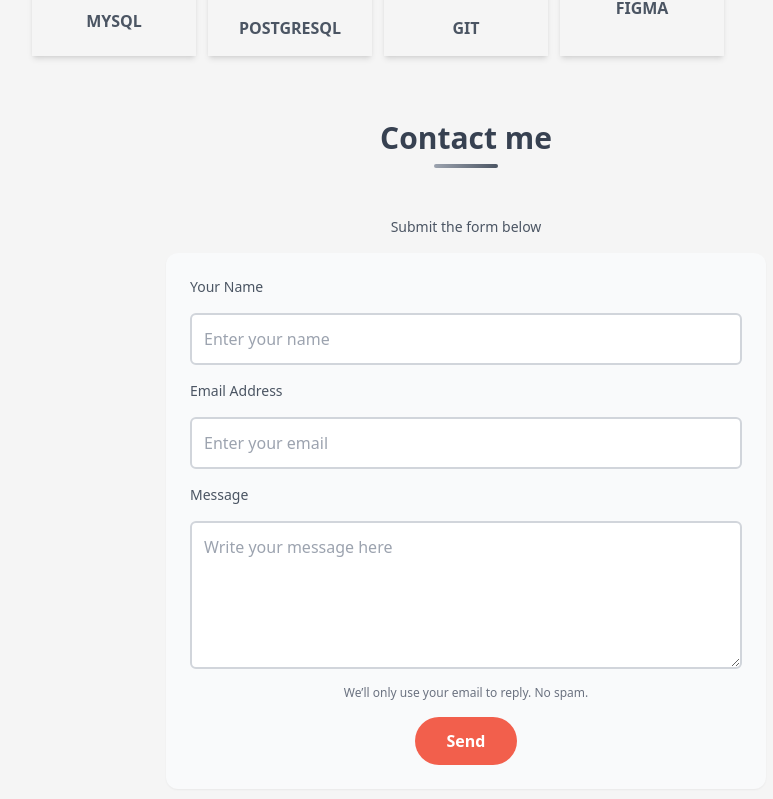
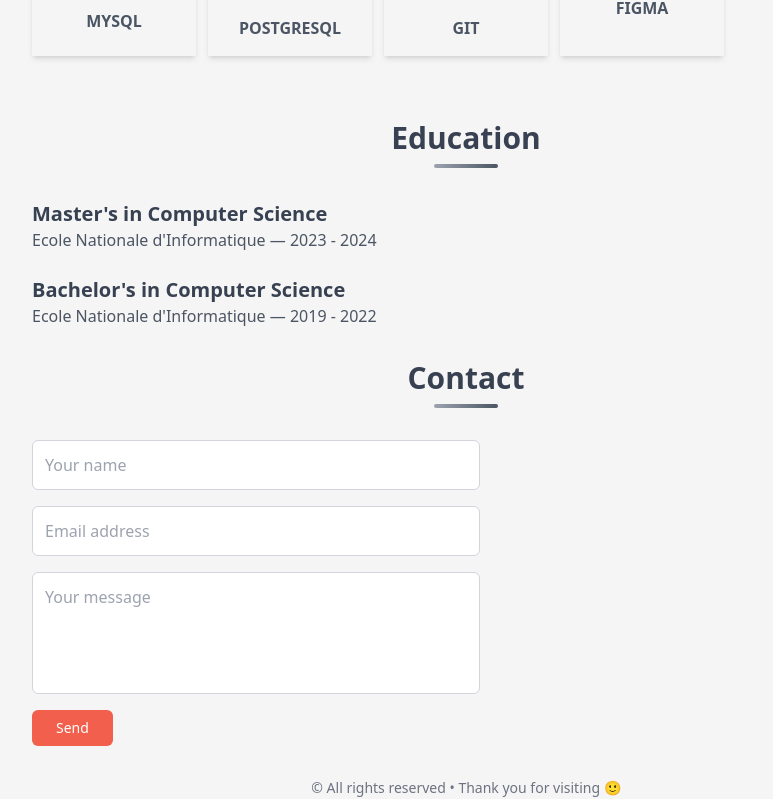
Before and after one commit to Mbola-Fanantenana/myPortfolio, a React (Create React App) app: page / in a window 1280 px wide. Shown: the part 1998-2797 px from the top of the page, without its empty margins (174-947 px from the left). Built offline with nearby package versions, Linux system fonts and the light colour scheme; what forminit would draw is missing.

Commit message:
add education section

```diff
--- a/src/App.js
+++ b/src/App.js
@@ -4,6 +4,7 @@ import About from "./pages/About";
 import Skills from "./pages/Skills";
 import Experiences from "./pages/Experiences";
 import Contact from "./pages/Contact";
+import Education from "./pages/Education";
 
 function App() {
   return (
@@ -12,6 +13,7 @@ function App() {
       <About />
       <Experiences />
       <Skills />
+      <Education />
       <Contact />
     </div>
   );
--- a/src/pages/Contact.jsx
+++ b/src/pages/Contact.jsx
@@ -44,95 +44,60 @@ const [status, setStatus] = useState('idle');
 
 
     return (
-    <div
-        name="contact"
-        className="md:max-w-[900px] sm:max-w-[600px] mx-auto p-4 flex flex-col justify-center w-full h-full"
-    >
+        <div name="contact">
+            <div className="max-w-[900px] mx-auto p-4 flex flex-col justify-center w-full h-full">
 
+                {/* Titre */}
                 <div className="mb-8 text-center">
-        <p className="text-3xl font-semibold text-gray-700">Contact me</p>
+                <p className="text-3xl font-semibold text-gray-700">Contact</p>
                 <div className="w-16 h-1 mx-auto mt-2 bg-gradient-to-r from-gray-400 to-gray-600 rounded"></div>
                 </div>
-      {/* Sous-titre */}
-      <p className="py-4 text-[14px] text-gray-600 text-center">
-        Submit the form below
-      </p>
 
-      {/* Formulaire */}
+                {/* Formulaire aligné à gauche */}
                 <motion.form
                 method="POST"
                 action="https://forminit.com/f/ko8t1wkcbrh"
-        className="flex flex-col max-w-[600px] w-full mx-auto space-y-4 bg-gray-50 p-6 rounded-xl shadow-sm"
                 onSubmit={handleSubmit}
                 variants={containerVariants}
                 initial="hidden"
                 animate="show"
+                className="flex flex-col max-w-md gap-4"
                 >
-        {/* Name */}
-        <motion.label variants={fieldVariants} className="text-sm font-medium text-gray-600">
-            Your Name
-        </motion.label>
                 <motion.input
                     variants={fieldVariants}
                     type="text"
-            placeholder="Enter your name"
                     name="fi-sender-fullName"
+                    placeholder="Your name"
                     required
-            onInvalid={(e) => e.target.setCustomValidity("Please fill out this field")}
-            onInput={(e) => e.target.setCustomValidity("")}
-            className="bg-white p-3 border-2 border-gray-300 rounded-md focus:outline-none focus:ring-2 focus:ring-[#F25F4C]/30 focus:border-[#F25F4C]"
+                    className="p-3 border border-gray-300 rounded-md focus:outline-none focus:border-[#F25F4C]"
                 />
 
-        {/* Email */}
-        <motion.label variants={fieldVariants} className="text-sm font-medium text-gray-600">
-            Email Address
-        </motion.label>
                 <motion.input
                     variants={fieldVariants}
                     type="email"
-            placeholder="Enter your email"
                     name="fi-sender-email"
+                    placeholder="Email address"
                     required
-            onInvalid={(e) => e.target.setCustomValidity("Please fill out this field")}
-            onInput={(e) => e.target.setCustomValidity("")}
-            className="bg-white p-3 border-2 border-gray-300 rounded-md focus:outline-none focus:ring-2 focus:ring-[#F25F4C]/30 focus:border-[#F25F4C]"
+                    className="p-3 border border-gray-300 rounded-md focus:outline-none focus:border-[#F25F4C]"
                 />
 
-        {/* Message */}
-        <motion.label variants={fieldVariants} className="text-sm font-medium text-gray-600">
-            Message
-        </motion.label>
                 <motion.textarea
                     variants={fieldVariants}
-            rows={5}
-            placeholder="Write your message here"
                     name="fi-text-message"
+                    rows={4}
+                    placeholder="Your message"
                     required
-            onInvalid={(e) => e.target.setCustomValidity("Please fill out this field")}
-            onInput={(e) => e.target.setCustomValidity("")}
-            className="bg-white p-3 border-2 border-gray-300 rounded-md focus:outline-none focus:ring-2 focus:ring-[#F25F4C]/30 focus:border-[#F25F4C]"
+                    className="p-3 border border-gray-300 rounded-md resize-none focus:outline-none focus:border-[#F25F4C]"
                 />
 
-        {/* Status messages */}
-        {status === 'error' && <motion.p variants={fieldVariants} className="text-red-600">{error}</motion.p>}
-        {status === 'success' && <motion.p variants={fieldVariants} className="text-green-600">Message sent!</motion.p>}
-
-        <motion.p variants={fieldVariants} className="text-xs text-gray-500 text-center">
-            We’ll only use your email to reply. No spam.
-        </motion.p>
-
-        {/* Submit Button */}
                 <motion.button
                     variants={fieldVariants}
                     type="submit"
-            disabled={status === 'loading'}
-            className="mx-auto bg-[#F25F4C] text-white font-semibold px-8 py-3 rounded-full hover:bg-[#d14a3b] hover:shadow-md transition-all duration-200"
+                    className="self-start px-6 py-2 rounded-md bg-[#F25F4C] text-white text-sm hover:bg-[#d14a3b] transition"
                 >
-            {status === 'loading' ? 'Sending...' : 'Send'}
+                    Send
                 </motion.button>
                 </motion.form>
-
-
 
                 {/* Copyright */}
                 <p className="mt-8 text-center text-gray-500 text-sm">
@@ -140,6 +105,8 @@ const [status, setStatus] = useState('idle');
                 </p>
 
             </div>
+            </div>
+
   );
 
 }
--- /dev/null
+++ b/src/pages/Education.jsx
@@ -0,0 +1,27 @@
+import { React } from "react";
+
+function Education() {
+    return (
+        <div name='education'>
+                <div className="max-w-[900px] mx-auto p-4 flex flex-col justify-center w-full h-full">
+                <div className="mb-8 text-center">
+                    <p className="text-3xl font-semibold text-gray-700">Education</p>
+                    <div className="w-16 h-1 mx-auto mt-2 bg-gradient-to-r from-gray-400 to-gray-600 rounded"></div>
+                </div>
+
+                {/* Master */}
+                <div className="mb-6">
+                    <h3 className="text-xl font-semibold text-gray-700">Master's in Computer Science</h3>
+                    <p className="text-gray-600">Ecole Nationale d'Informatique — 2023 - 2024</p>
+                </div>
+                {/* Licence */}
+                <div>
+                    <h3 className="text-xl font-semibold text-gray-700">Bachelor's in Computer Science</h3>
+                    <p className="text-gray-600">Ecole Nationale d'Informatique — 2019 - 2022</p>
+                </div>
+                </div>
+        </div>
+  );
+}
+
+export default Education;
--- a/src/pages/Navbar.jsx
+++ b/src/pages/Navbar.jsx
@@ -25,13 +25,18 @@ const Navbar = () => {
                     </Link>
                 </li>
                 <li className='p-5 cursor-pointer'>
+                    <Link to='experiences' smooth={true} duration={500}>
+                        Experiences
+                    </Link>
+                </li>
+                <li className='p-5 cursor-pointer'>
                     <Link to='skills' smooth={true} duration={500}>
                         Skills
                     </Link>
                 </li>
                 <li className='p-5 cursor-pointer'>
-                    <Link to='experiences' smooth={true} duration={500}>
-                        Experiences
+                    <Link to='education' smooth={true} duration={500}>
+                        Education
                     </Link>
                 </li>
                 <li className='p-5 cursor-pointer'>
@@ -53,13 +58,18 @@ const Navbar = () => {
                         </Link>
                     </li>
                     <li className='py-6 text-2xl sm:text-4xl border-b-2 border-[#F25F4C] cursor-pointer'>
+                        <Link to='experiences' smooth={true} duration={500} onClick={handleNav}>
+                            Experiences
+                        </Link>
+                    </li>
+                    <li className='py-6 text-2xl sm:text-4xl border-b-2 border-[#F25F4C] cursor-pointer'>
                         <Link to='skills' smooth={true} duration={500} onClick={handleNav}>
                             Skills
                         </Link>
                     </li>
                     <li className='py-6 text-2xl sm:text-4xl border-b-2 border-[#F25F4C] cursor-pointer'>
-                        <Link to='experiences' smooth={true} duration={500} onClick={handleNav}>
-                            Experiences
+                        <Link to='education' smooth={true} duration={500} onClick={handleNav}>
+                            Education
                         </Link>
                     </li>
                     <li className='py-6 text-2xl sm:text-4xl border-b-2 border-[#F25F4C] cursor-pointer'>
```
Lines whose indentation alone changed are shown as unchanged.
